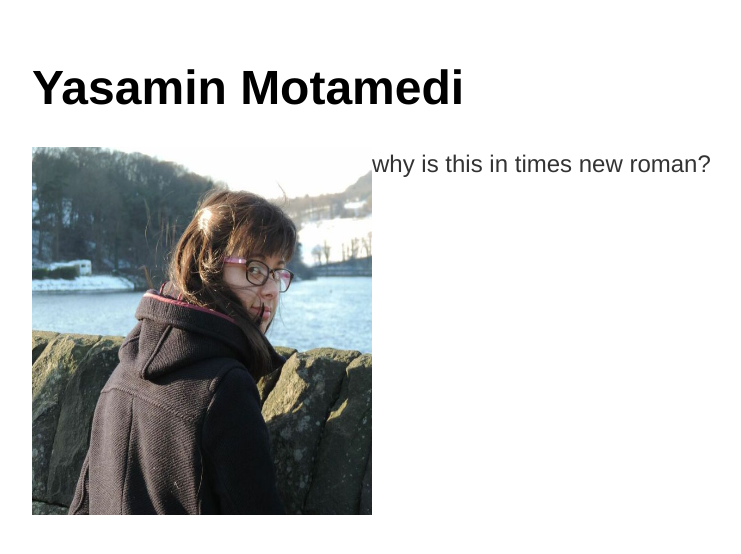
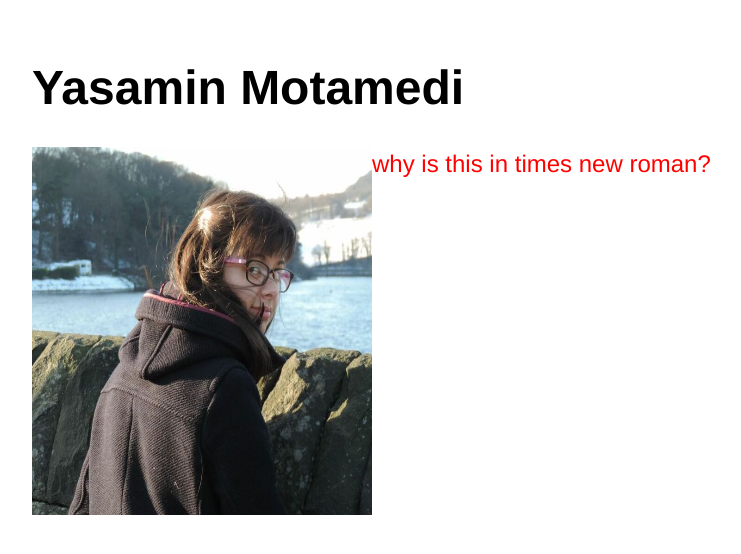
Before and after one commit to ymotamedi/ymotamedi.github.io, a Jekyll site: the page built from index.html, in a window 1280 px wide. Shown: the top 554 px of the page, without its empty margins (160-901 px from the left). Built offline with Jekyll 4.4.1, drawn with Linux system fonts in a browser that asks for light colours.

Commit message:
Update main.css

```diff
--- a/css/main.css
+++ b/css/main.css
@@ -27,7 +27,7 @@ p {
     font-size: 1.5em;
     font-family:'Helvetica', 'Arial', 'Sans-Serif';
     line-height: 1.4em;
-    color: #333;
+    color: red;
 }
 footer {
     border-top: 1px solid #d5d5d5;
```
